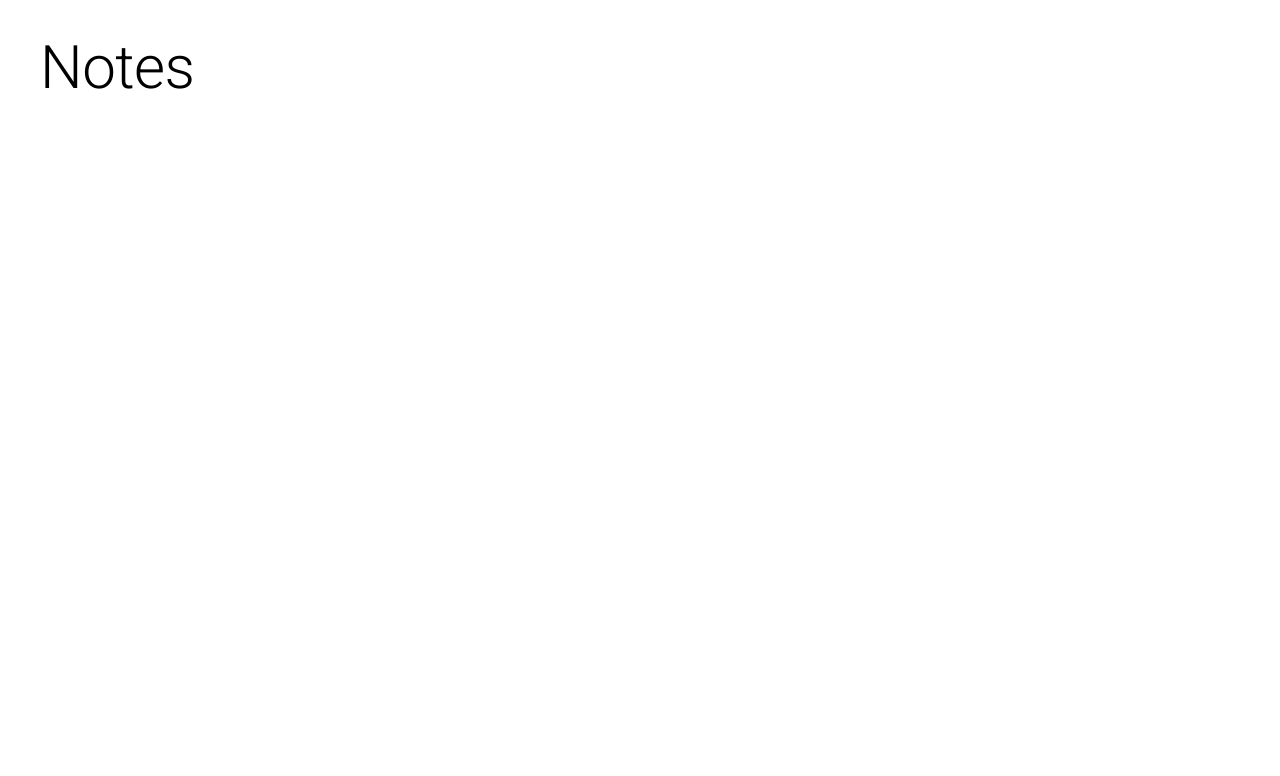
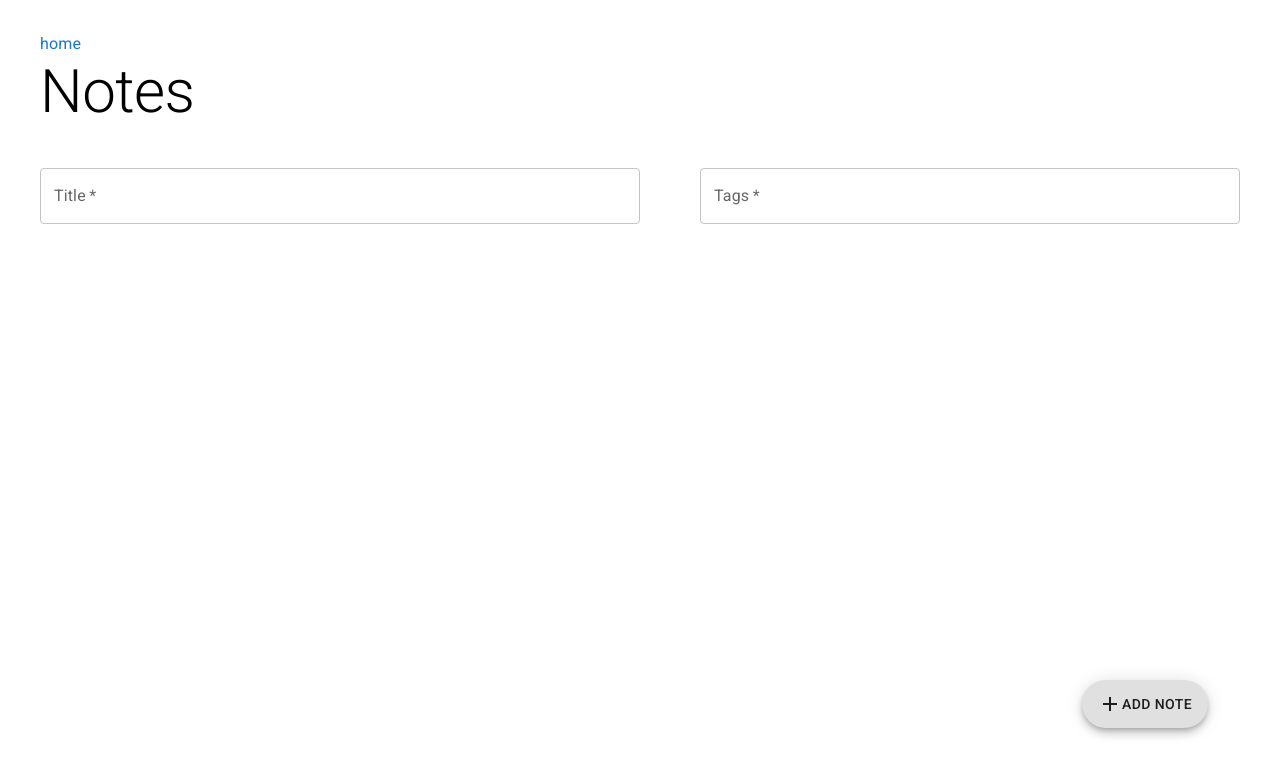
Before and after one commit to SANDIPAN22/MEMbooster, a React (Vite) app in the folder frontend-membooster/: page / in a window 1280 px wide. Shown: the top 776 px of the page. Built offline with nearby package versions, Linux system fonts and the light colour scheme.

Commit message:
floating action button + Dynamic search on dashboard

```diff
--- /dev/null
+++ b/frontend-membooster/src/components/ActionButtons.tsx
@@ -0,0 +1,24 @@
+import React from 'react'
+import Box from '@mui/material/Box';
+import Fab from '@mui/material/Fab';
+import AddIcon from '@mui/icons-material/Add';
+import EditIcon from '@mui/icons-material/Edit';
+import FavoriteIcon from '@mui/icons-material/Favorite';
+import NavigationIcon from '@mui/icons-material/Navigation';
+import { Link } from 'react-router-dom';
+
+const ActionButtons = () => {
+  return (
+    <Box sx={{ '& > :not(style)': { m: 1 } , position: 'fixed', right: '5%', top: '85%'}}>
+    <Link to={'/new_note'}>
+    <Fab variant="extended">
+    <AddIcon />
+      Add Note
+    </Fab>
+    </Link>
+
+  </Box>
+  )
+}
+
+export default ActionButtons
--- a/frontend-membooster/src/components/MyContainer.tsx
+++ b/frontend-membooster/src/components/MyContainer.tsx
@@ -1,7 +1,8 @@
 import { Box, styled } from "@mui/material";
 
 const MyContainer = styled(Box)({
-    margin: "2em"
+    margin: "2em",
+
 })
 
 
--- /dev/null
+++ b/frontend-membooster/src/components/NoteCard.tsx
@@ -0,0 +1,40 @@
+import { Box } from '@mui/material'
+import Card from '@mui/material/Card';
+import CardActions from '@mui/material/CardActions';
+import CardContent from '@mui/material/CardContent';
+import Button from '@mui/material/Button';
+import Typography from '@mui/material/Typography';
+import {NoteDataType} from '../shared/commonTypes'
+import Chip from '@mui/material/Chip';
+
+interface NoteCardProps {
+    note: NoteDataType
+}
+const NoteCard = ({note}: NoteCardProps) => {
+  return (
+
+    <CardContent sx={{border: '1px solid black', borderRadius:'5px', width: '18rem',
+
+    boxShadow: '5px 5px 8px black', '&:hover':{boxShadow: '5px 10px 8px black'},
+
+    }}>
+      <Typography sx={{ fontSize: 14 }} color="text.secondary" gutterBottom>
+        Title
+      </Typography>
+      <Typography variant="h5" component="div" noWrap={true}>
+      {note.title}
+      </Typography>
+      <Typography sx={{ fontSize: 14 }} color="text.secondary" gutterBottom mt={2}>
+        Tags
+      </Typography>
+      <Typography variant="h6" component="div" noWrap={true}>
+        {note.tags.map((tag)=>{
+            return <Chip label={tag} />
+        })}
+      </Typography>
+    </CardContent>
+
+  )
+}
+
+export default NoteCard
--- a/frontend-membooster/src/components/NoteForm.tsx
+++ b/frontend-membooster/src/components/NoteForm.tsx
@@ -24,6 +24,9 @@ const NoteForm = ({saveNote}: NoteFormProps) => {
       }
 
       saveNote(currentNoteData)
+      TitleRef.current!.value = ""
+      TagsRef.current!.value = ""
+      MarkDownRef.current!.value = ""
    }
   return (
     <>
--- /dev/null
+++ b/frontend-membooster/src/components/RenderAllNotes.tsx
@@ -0,0 +1,45 @@
+import { Box } from '@mui/material'
+import {NoteDataType} from '../shared/commonTypes'
+import NoteCard from './NoteCard'
+
+interface RenderAllNotesProps {
+    notes: NoteDataType[],
+    filters: {searchingTitle: string, searchingTags: string[]}
+}
+
+function findIntersection(arr1: string[], arr2: string[]) {
+  const ans =  arr1.filter(element => arr2.includes(element));
+  return ans.length ? true : false
+}
+
+const RenderAllNotes = ({notes, filters}:RenderAllNotesProps) => {
+  let finalNotes = notes
+
+  if(filters.searchingTitle?.length > 0 || filters.searchingTags?.length > 0){
+
+     finalNotes = notes.filter((note)=> {
+
+      if (filters.searchingTitle) {
+
+        return (note.title.toLocaleLowerCase().includes(filters.searchingTitle.toLocaleLowerCase()) || findIntersection(note.tags, filters.searchingTags))}
+
+        return ( findIntersection(note.tags, filters.searchingTags))
+    })
+  }
+
+  return (
+    <>  <Box m={4} display={'flex'} gap={5}  flexDirection={'row'} flexWrap={'wrap'} justifyContent={'space-evenly'}>
+            {
+
+                finalNotes.map((note, index)=>{
+                    return <NoteCard note={note} />
+                })
+
+          }
+
+        </Box>
+    </>
+  )
+}
+
+export default RenderAllNotes
--- a/frontend-membooster/src/pages/Dashboard.tsx
+++ b/frontend-membooster/src/pages/Dashboard.tsx
@@ -1,14 +1,70 @@
-import React from 'react'
+import React, {useRef, useState} from 'react'
+import { Box, TextField, Button  } from '@mui/material'
 import MyContainer from '../components/MyContainer'
 import { Typography } from '@mui/material'
+import MyBreadcrumbs from '../components/MyBreadcrumbs'
+import RenderAllNotes from '../components/RenderAllNotes'
+import useLocalStorage from '../shared/useLocalStorage'
+import ActionButtons from '../components/ActionButtons'
+
+// interface FilterNotes {
+//   searchingTitle: string,
+//   searchingTags: string[]
+// }
 
 const Dashboard = () => {
+
+  const TitleRef = useRef<HTMLInputElement>(null)
+  const TagsRef = useRef<HTMLInputElement>(null)
+  const [notes, setNotes] = useLocalStorage('notes', [])
+
+  const [filters, setFilters] = useState({})
+
+
+  const handleKeyUp = ()=>{
+    const searchingTitle = TitleRef.current?.value
+    const searchingTags = TagsRef.current?.value ? TagsRef.current?.value.split(',') : []
+
+      setFilters({searchingTitle, searchingTags})
+
+  }
   return (
     <MyContainer>
+      <MyBreadcrumbs paths={['home']}/>
         <Typography variant='h2' >
           Notes
         </Typography>
 
+        <form >
+    <Box mt={5} display={'flex'} justifyContent={'space-between'}>
+        <TextField
+            required
+            id="outlined-required"
+            label="Title"
+            inputRef={TitleRef}
+            sx={{
+                width: "50%"
+            }}
+            onChange={handleKeyUp}
+            />
+
+        <TextField
+            required
+            id="outlined-required"
+            label="Tags"
+            inputRef={TagsRef}
+            placeholder="Put Comma Seperated Values"
+            sx={{
+                width: "45%"
+            }}
+            onChange={handleKeyUp}
+            />
+        </Box>
+        </form>
+
+        <RenderAllNotes notes={notes} filters={filters}></RenderAllNotes>
+
+      <ActionButtons/>
     </MyContainer>
   )
 }
--- a/frontend-membooster/src/pages/NewNote.tsx
+++ b/frontend-membooster/src/pages/NewNote.tsx
@@ -5,11 +5,12 @@ import MyBreadcrumbs from '../components/MyBreadcrumbs'
 import NoteForm from '../components/NoteForm'
 import useLocalStorage from '../shared/useLocalStorage'
 import {NoteDataType} from '../shared/commonTypes'
+import {useNavigate} from 'react-router-dom'
 
 const NewNote = () => {
   const blank_notes : NoteDataType[] = []
   const [notes, setNotes] = useLocalStorage('notes', blank_notes)
-
+  const navigate = useNavigate()
   const saveNote= (currNote: NoteDataType) => {
 
 
@@ -18,6 +19,9 @@ const NewNote = () => {
       return [...prevNotes, currNote]
     })
 
+    //navigating back to the prev page
+
+    // navigate('/')
   }
   return (
     <MyContainer>
```
